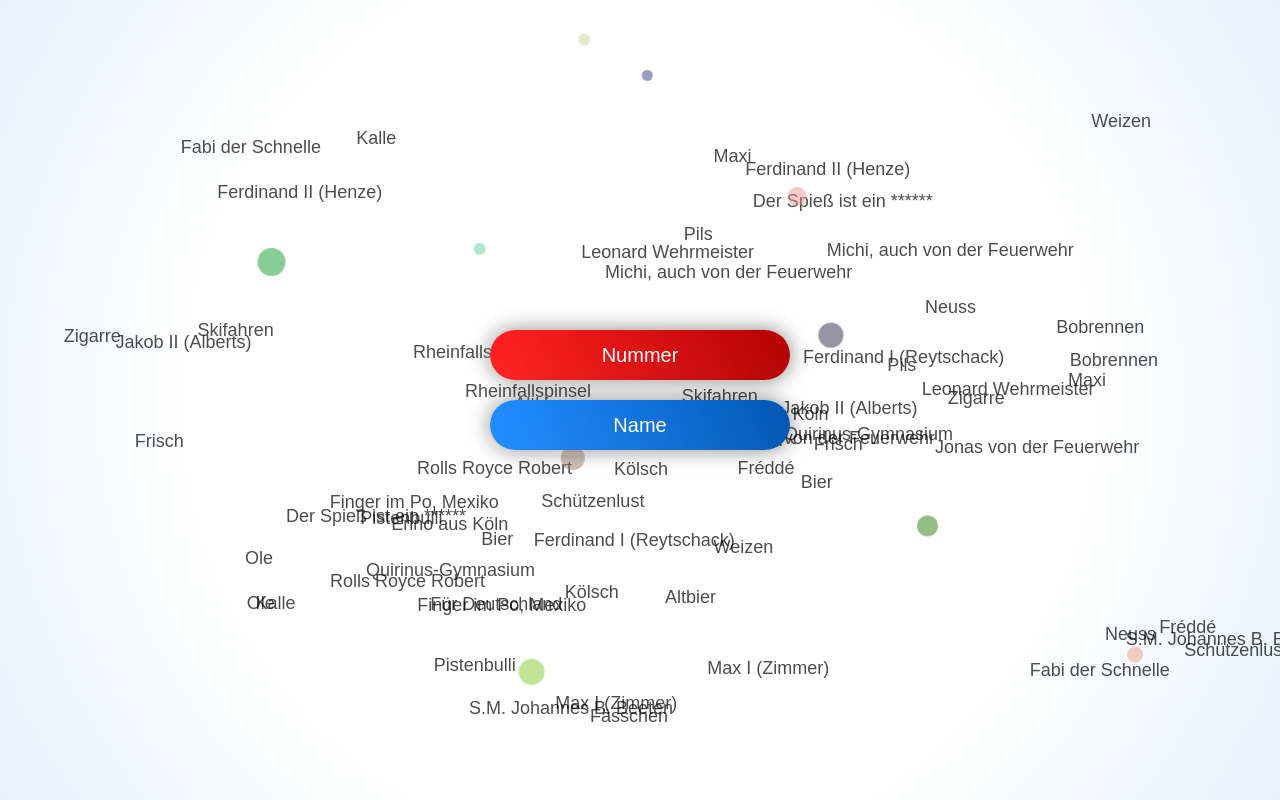
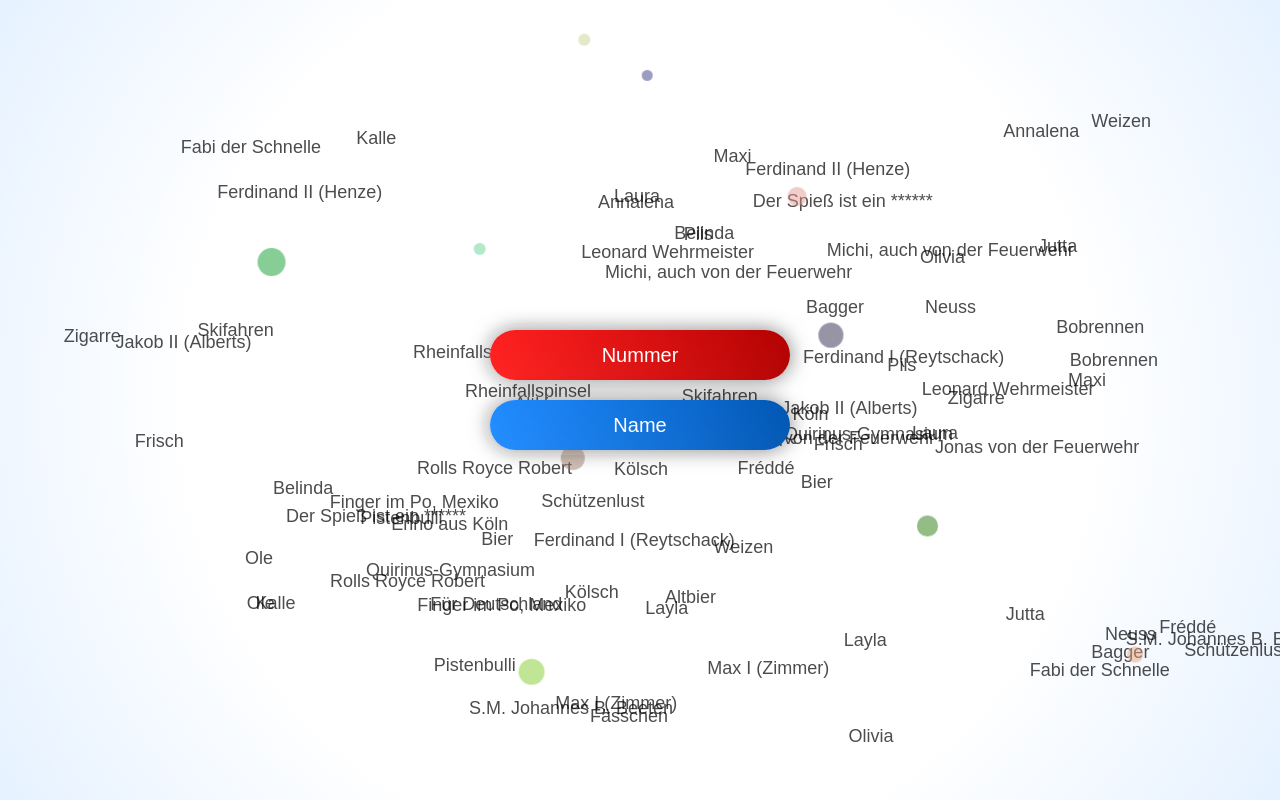
Before and after one commit to reisigrobert/rheinfallspinsel, a plain HTML site: page index.htm in a window 1280 px wide. Drawn offline with Linux system fonts and the light colour scheme.

Commit message:
Update index.htm

```diff
--- a/index.htm
+++ b/index.htm
@@ -124,7 +124,7 @@
         "Ferdinand II (Henze)", "Fréddé", "Jakob II (Alberts)", "Frisch", "Ole", "Kalle", "Maxi",
         "Max I (Zimmer)", "Leonard Wehrmeister", "Michi, auch von der Feuerwehr", "Fabi der Schnelle"
     ];
-    const additionalWords = ["Rheinfallspinsel", "Neuss", "Bier", "Quirinus-Gymnasium", "Schützenlust", "Weizen", "Fässchen", "Zigarre", "Für Deutschland", "Der Spieß ist ein ******", "Finger im Po, Mexiko", "Pils", "Altbier", "Kölsch", "Skifahren", "Pistenbulli", "Bobrennen"];
+    const additionalWords = ["Rheinfallspinsel", "Neuss", "Bier", "Quirinus-Gymnasium", "Schützenlust", "Weizen", "Fässchen", "Zigarre", "Für Deutschland", "Der Spieß ist ein ******", "Finger im Po, Mexiko", "Pils", "Altbier", "Kölsch", "Skifahren", "Pistenbulli", "Bobrennen", "Layla", "Jutta", "Olivia", "Laura", "Annalena", "Belinda", "Bagger"];
     const phrases = [
         "Wow, du bist so unglaublich talentiert.",
         "Herzlichen Glückwunsch! Deine Fähigkeit, alle anderen zu überraschen, ist wirklich beeindruckend.",
```
